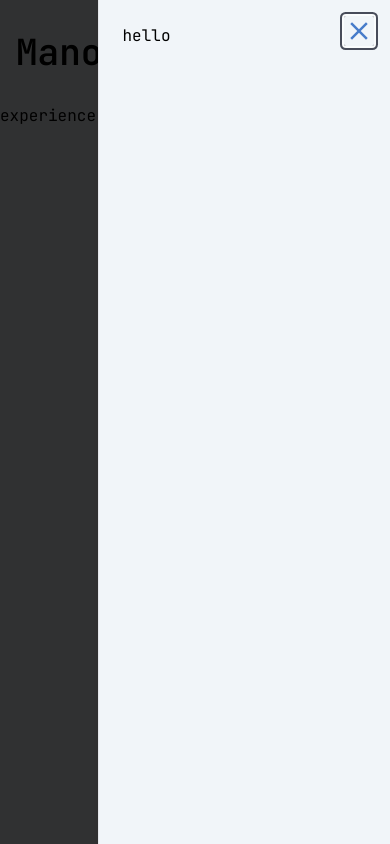
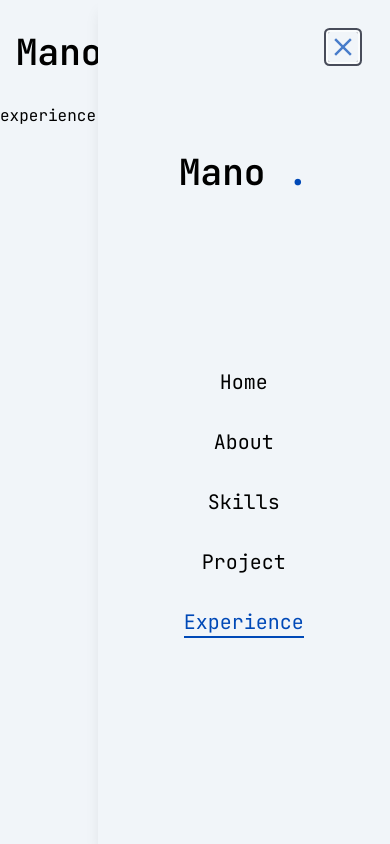
Before and after one commit to abhishekmano/abhishekmano.github.io, a Next.js app: page /experience in a window 390 px wide. Both pictures are taken after a click on the button 358 px from the left and 52 px from the top of the page. Built offline with nearby package versions, Linux system fonts and the light colour scheme.

Commit message:
Navs Added for mobile navs

```diff
--- a/components/layout/MobileNav.jsx
+++ b/components/layout/MobileNav.jsx
@@ -3,7 +3,7 @@ import { Sheet, SheetContent, SheetTrigger } from "../ui/sheet";
 import { usePathname } from "next/navigation";
 import Link from "next/link";
 import { CiMenuFries } from "react-icons/ci";
-// import { paths } from "./Nav";
+import { paths } from "./Nav";
 const MobileNav = () => {
   const pathname = usePathname();
 
@@ -13,7 +13,29 @@ const MobileNav = () => {
         <CiMenuFries className="text-[32px] text-accent" />
       </SheetTrigger>
       <SheetContent className="flex flex-col">
-        <div>hello</div>
+        <div className="mt-32 mb-40 text-center text-2xl">
+          <Link href="/">
+            <h1 className="text-4xl font-semibold">
+              Mano <span className="text-accent">.</span>
+            </h1>
+          </Link>
+        </div>
+        <nav className="flex flex-col justify-center items-center gap-8">
+          {paths.map((route, idx) => {
+            return (
+              <Link
+                key={idx}
+                href={route.path}
+                className={`${
+                  route.path == pathname &&
+                  "text-accent border-b-2 border-accent"
+                } text-xl capitalize  hover:text-accent transition-all `}
+              >
+                {route.name}
+              </Link>
+            );
+          })}
+        </nav>
       </SheetContent>
     </Sheet>
   );
--- a/components/ui/sheet.jsx
+++ b/components/ui/sheet.jsx
@@ -17,7 +17,7 @@ const SheetPortal = SheetPrimitive.Portal;
 const SheetOverlay = React.forwardRef(({ className, ...props }, ref) => (
   <SheetPrimitive.Overlay
     className={cn(
-      "fixed inset-0 z-50 bg-black/80  data-[state=open]:animate-in data-[state=closed]:animate-out data-[state=closed]:fade-out-0 data-[state=open]:fade-in-0",
+      "fixed inset-0 z-50 bg-primary/80  data-[state=open]:animate-in data-[state=closed]:animate-out data-[state=closed]:fade-out-0 data-[state=open]:fade-in-0",
       className
     )}
     {...props}
@@ -36,7 +36,7 @@ const sheetVariants = cva(
           "inset-x-0 bottom-0 border-t data-[state=closed]:slide-out-to-bottom data-[state=open]:slide-in-from-bottom",
         left: "inset-y-0 left-0 h-full w-3/4 border-r data-[state=closed]:slide-out-to-left data-[state=open]:slide-in-from-left sm:max-w-sm",
         right:
-          "inset-y-0 right-0 h-full w-3/4  border-l data-[state=closed]:slide-out-to-right data-[state=open]:slide-in-from-right sm:max-w-sm",
+          "inset-y-0 right-0 h-full w-3/4  data-[state=closed]:slide-out-to-right data-[state=open]:slide-in-from-right sm:max-w-sm",
       },
     },
     defaultVariants: {
@@ -55,7 +55,7 @@ const SheetContent = React.forwardRef(
         {...props}
       >
         {children}
-        <SheetPrimitive.Close className="absolute right-4 top-4 rounded-sm opacity-70 ring-offset-white transition-opacity hover:opacity-100 focus:outline-none focus:ring-2 focus:ring-slate-950 focus:ring-offset-2 disabled:pointer-events-none data-[state=open]:bg-slate-100 dark:ring-offset-slate-950 dark:focus:ring-slate-300 dark:data-[state=open]:bg-slate-800">
+        <SheetPrimitive.Close className="absolute right-8 top-8 rounded-sm opacity-70 ring-offset-white transition-opacity hover:opacity-100 focus:outline-none focus:ring-2 focus:ring-slate-950 focus:ring-offset-2 disabled:pointer-events-none data-[state=open]:bg-slate-100 dark:ring-offset-slate-950 dark:focus:ring-slate-300 dark:data-[state=open]:bg-slate-800">
           <IoMdClose className="text-3xl text-accent" />
           <span className="sr-only">Close</span>
         </SheetPrimitive.Close>
```
